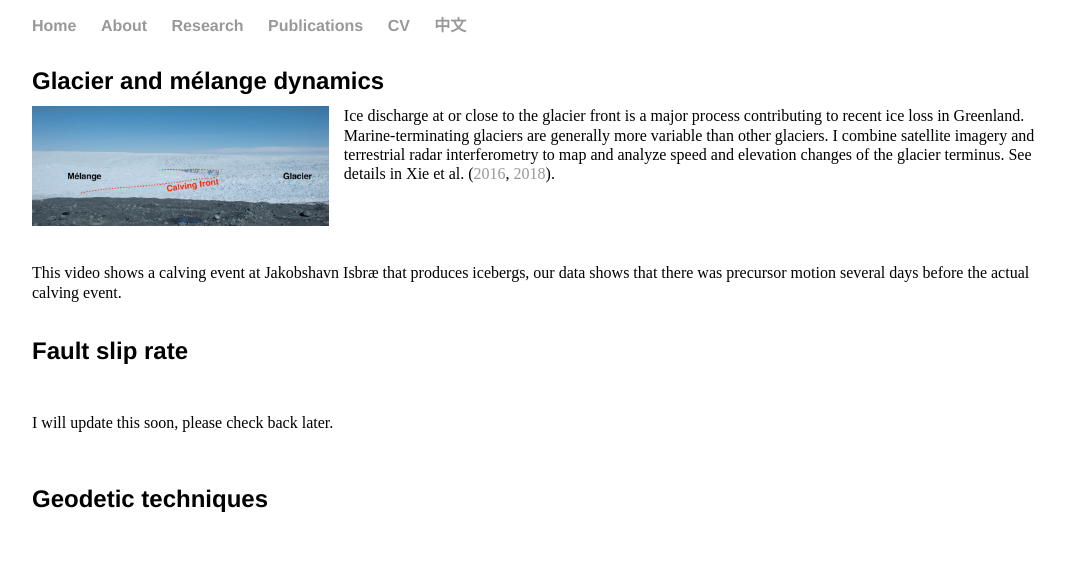
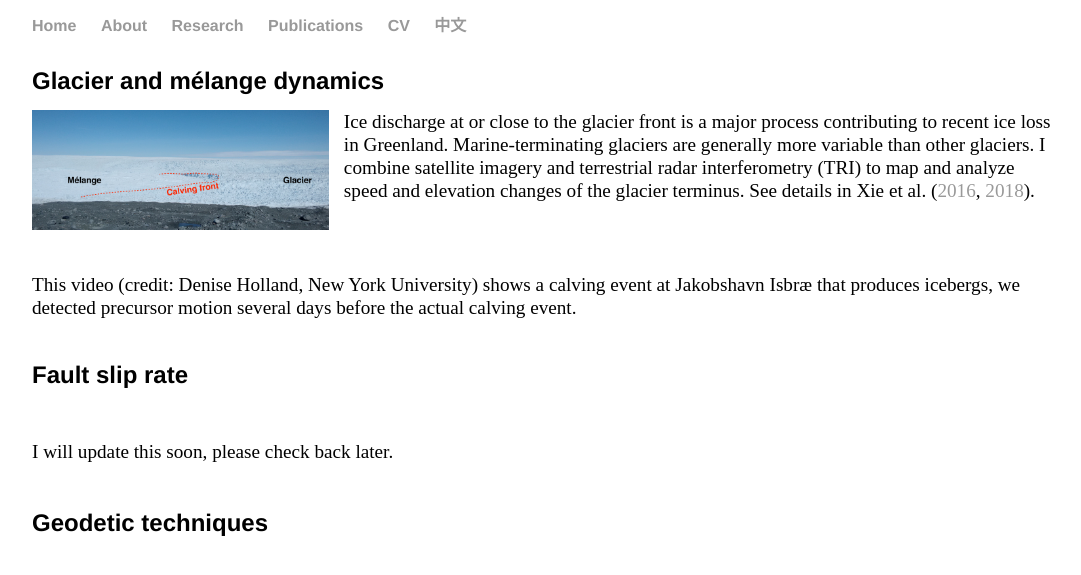
Before and after one commit to suruixie/suruixie.github.io, a Jekyll site: the page built from research/index.html, in a window 1280 px wide. Shown: the top 575 px of the page, without its empty margins (96-1177 px from the left). Built offline with Jekyll 4.4.1, drawn with Linux system fonts in a browser that asks for light colours.

Commit message:
Update index.html

```diff
--- a/research/index.html
+++ b/research/index.html
@@ -4,22 +4,22 @@ title: Surui's research
 ---
 <div class="research">
 	<h4 style="margin-bottom:-0.2em; font-size:1.5em;">Glacier and mélange dynamics </h4>
-	<p style="line-height:120%; font-size:1.0em;">
+	<p style="line-height:120%; font-size:1.2em;">
 	<img src="../images/research_glacier.jpg" height="120" style="float:left; margin-left:0px; margin-right:15px; margin-top:0px; margin-bottom:5px;" />
 	Ice discharge at or close to the glacier front is a major process contributing to recent ice loss in Greenland.
 	Marine-terminating glaciers are generally more variable than other glaciers.
-	I combine satellite imagery and terrestrial radar interferometry to map and analyze speed and elevation changes of the glacier terminus.
+	I combine satellite imagery and terrestrial radar interferometry (TRI) to map and analyze speed and elevation changes of the glacier terminus.
 	See details in Xie et al. (<a href="https://doi.org/10.1017/jog.2016.104">2016</a>, <a href="https://doi.org/10.5194/tc-12-1387-2018">2018</a>). <br>
 	<br>
 	</p>
-	<p style="line-height:120%; font-size:1.0em;">
-	This video shows a calving event at Jakobshavn Isbræ that produces icebergs, our data shows that there was precursor motion several days before the actual calving event. <br>
+	<p style="line-height:120%; font-size:1.2em;">
+	This video (credit: Denise Holland, New York University) shows a calving event at Jakobshavn Isbræ that produces icebergs, we detected precursor motion several days before the actual calving event. <br>
 	<br>
 	</p>
 
 
 	<h4 style="margin-top:5em; font-size:1.5em;">Fault slip rate </h4>
-	<p style="line-height:120%; font-size:1.0em;">
+	<p style="line-height:120%; font-size:1.2em;">
 		I will update this soon, please check back later. <br>
 	<br>
 	</p>
```
